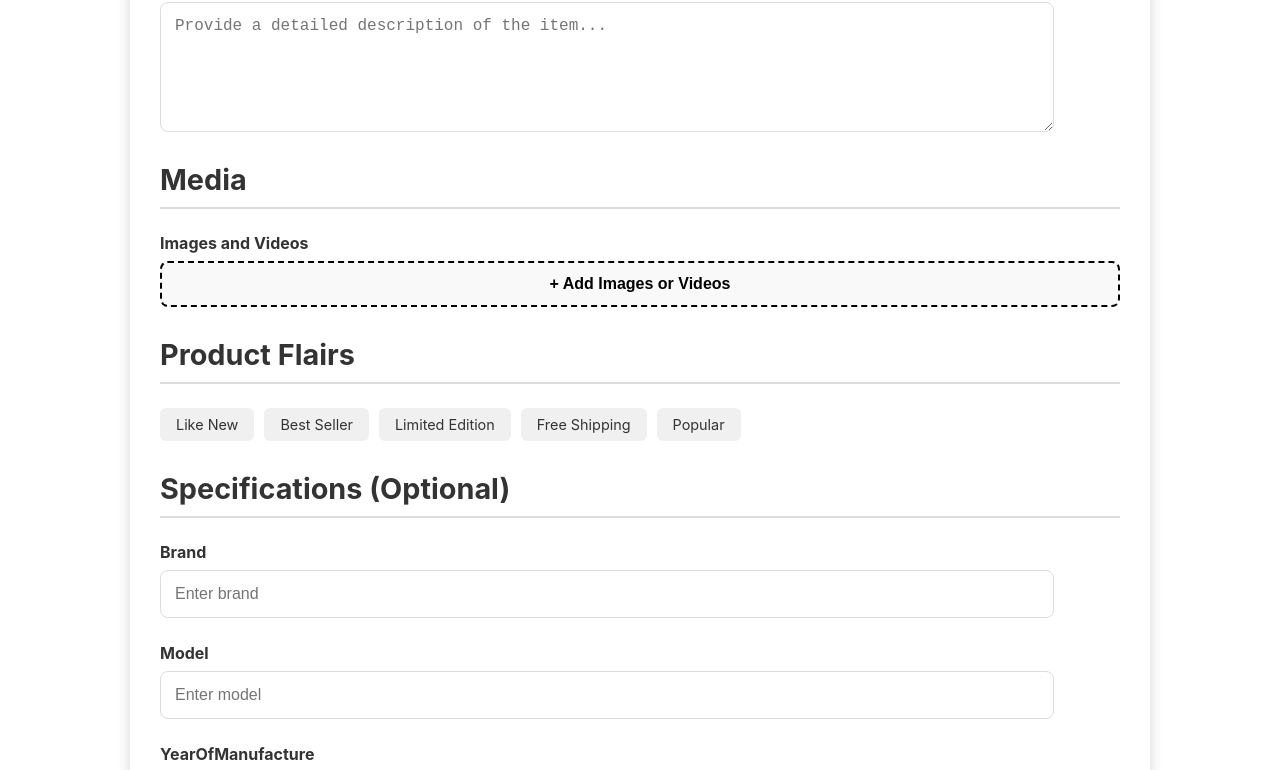
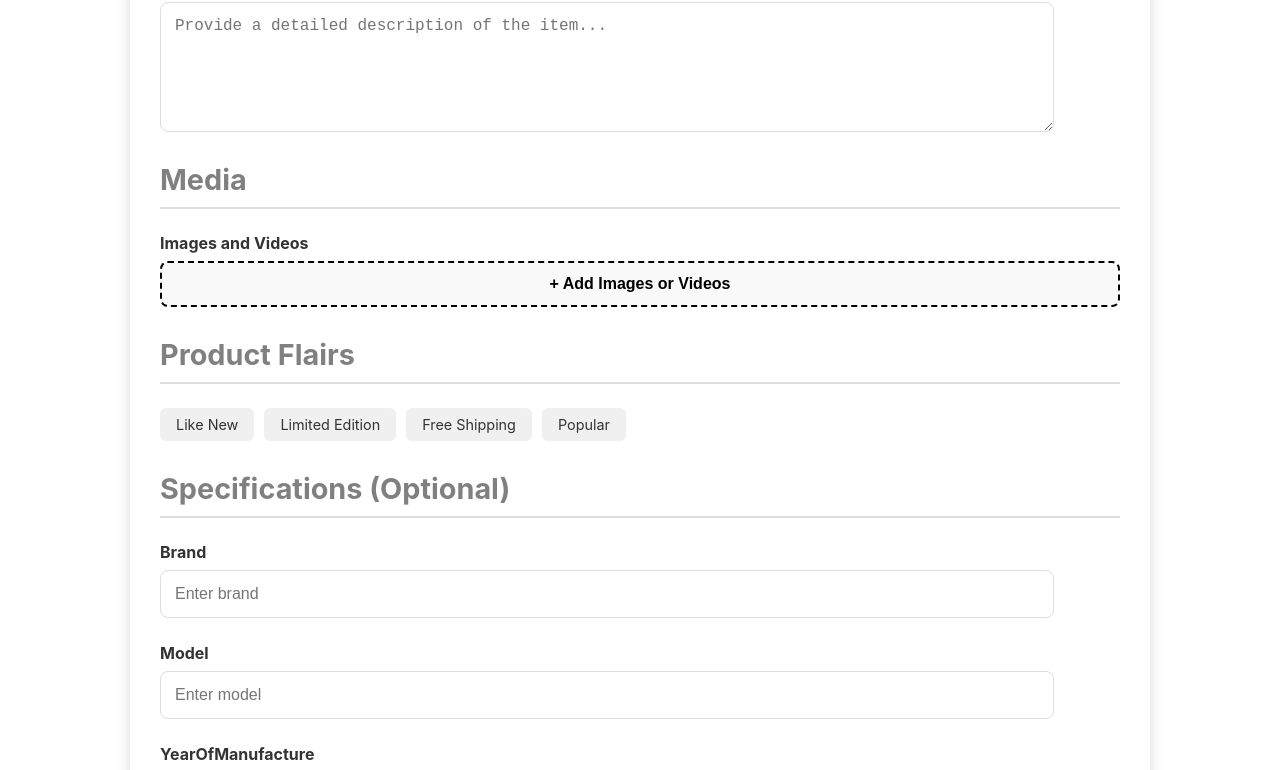
Before and after one commit to guninwasan/markt, a React (Create React App) app in the folder markt-frontend/: page /sell in a window 1280 px wide. Shown: the part 516-1286 px from the top of the page. Built offline with nearby package versions, Linux system fonts and the light colour scheme.

Commit message:
colors and flairs

```diff
--- a/markt-frontend/src/components/selling-component/selling-component.styles.tsx
+++ b/markt-frontend/src/components/selling-component/selling-component.styles.tsx
@@ -25,7 +25,7 @@ const SellingFormContainer = styled.div`
 
 const SectionHeader = styled.h2`
   font-size: 1.8em;
-  color: #333;
+  color: grey;
   padding-bottom: 10px;
   border-bottom: 2px solid #ddd;
   margin-top: 30px;
--- a/markt-frontend/src/components/selling-component/selling-component.tsx
+++ b/markt-frontend/src/components/selling-component/selling-component.tsx
@@ -166,13 +166,8 @@ const SellingComponent = () => {
 
         <SectionHeader>Product Flairs</SectionHeader>
         <TagContainer>
-          {[
-            "Like New",
-            "Best Seller",
-            "Limited Edition",
-            "Free Shipping",
-            "Popular",
-          ].map((tag) => (
+          {["Like New", "Limited Edition", "Free Shipping", "Popular"].map(
+            (tag) => (
               <Tag
                 key={tag}
                 selected={formData.flairs.includes(tag)}
@@ -180,7 +175,8 @@ const SellingComponent = () => {
               >
                 {tag}
               </Tag>
-          ))}
+            )
+          )}
         </TagContainer>
 
         <SectionHeader>Specifications (Optional)</SectionHeader>
```
Lines whose indentation alone changed are shown as unchanged.
